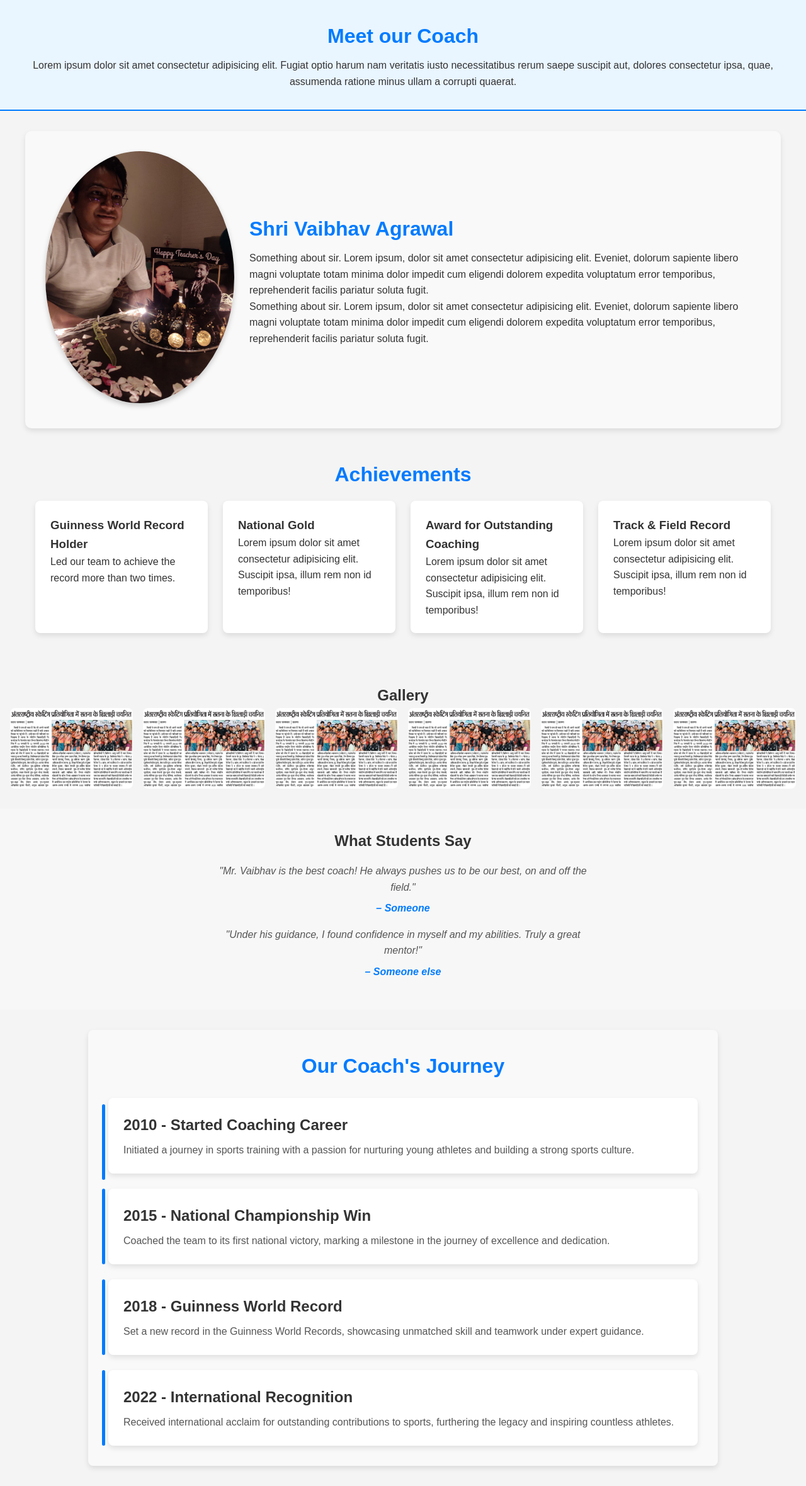
After one commit to ArchitAgrawal14/Vsa-deployed, a Node server app: page /meetOurCoach in a window 1280 px wide. The commit adds this page. Shown: the whole page at 63% size. Run offline with Node 20, Linux system fonts and the light colour scheme; some libraries are stand-ins or nearby versions.

Commit message:
Completed news letter and meet our coach page

```diff
--- a/index.js
+++ b/index.js
@@ -54,13 +54,13 @@ app.use((req, res, next) => {
 
 const Secret_key = process.env.jwtSecretKey;
 
-// const db = new pg.Client({
-//   host:process.env.databaseHost,
-//   password: process.env.databasePassword,
-//   database: "vsa",
-//   port: 4000,
-//   user: "postgres",
-// });
+const db = new pg.Client({
+  host:process.env.databaseHost,
+  password: process.env.databasePassword,
+  database: "vsa",
+  port: 4000,
+  user: "postgres",
+});
 
 //Database_url mei internal server ka link dala jaata hai
 // const db = new pg.Client({
@@ -70,13 +70,13 @@ const Secret_key = process.env.jwtSecretKey;
 //   database: process.env.DATABASE_NAME || "vsa",  // Fetch from env with a fallback
 //   port: process.env.DATABASE_PORT || 4000 // Fetch from env with default 5432
 // });
-const db = new pg.Client({
-  host: process.env.databaseHost,       // Fetch from env
-  user: process.env.DATABASE_USER,       // Fetch from env
-  password: process.env.databasePassword, // Fetch from env
-  database: process.env.DATABASE_NAME || "vsa_hyuv",  // Fetch from env with a fallback
-  port: process.env.DATABASE_PORT || 5432 // Fetch from env with default 5432
-});
+// const db = new pg.Client({
+//   host: process.env.databaseHost,       // Fetch from env
+//   user: process.env.DATABASE_USER,       // Fetch from env
+//   password: process.env.databasePassword, // Fetch from env
+//   database: process.env.DATABASE_NAME || "vsa_hyuv",  // Fetch from env with a fallback
+//   port: process.env.DATABASE_PORT || 5432 // Fetch from env with default 5432
+// });
 
 // Connect to the database
 // connection.connect((err) => {
@@ -150,8 +150,8 @@ app.post("/SignUp", async (req, res) => {
           }
         });
 
-        // const verificationLink = `http://localhost:3000/verify-email?token=${verificationToken}`;
-        const verificationLink = `https://vsa-deployed.onrender.com/verify-email?token=${verificationToken}`;
+        const verificationLink = `http://localhost:3000/verify-email?token=${verificationToken}`;
+        // const verificationLink = `https://vsa-deployed.onrender.com/verify-email?token=${verificationToken}`;
 
         const mailOptions = {
           from: process.env.nodeMailerEmailValidatorEmail,
@@ -1323,6 +1323,15 @@ app.get("/StudentsAchievements", authenticateUser, async (req, res) => {
 
 });
 
+app.get("/meetOurCoach",authenticateUser,async(req,res)=>{
+if(req.user){
+  res.render("meetOurCoach.ejs");
+
+}else{
+  res.render("meetOurCoach.ejs");
+}
+});
+
 app.post("/studentAchievementDetails", authenticateUser, async (req, res) => {
   if (req.user) {
       const studentId = req.body.studentId;
@@ -1363,42 +1372,77 @@ app.use("/FAQ", authenticateUser,async (req, res) => {
   }
 });
 
-//Admin panel funtionnality starts here
+
 //yaha pe newsletter ka hai
+// app.post("/subscribedToNewsLetter", authenticateUser, async (req, res) => {
+//     if (req.user) {
+//       try {
+//         const {Email} = req.body;
+//         console.log(Email);
+//         if (Email) {
+//           const checkDuplicateEmail_forNewsLetter = await db.query(
+//             "SELECT * FROM news_letter_subscriber WHERE email=$1",
+//             [Email]
+//           );
+//           if (checkDuplicateEmail_forNewsLetter.rows.length>0) {
+//             // res.render("/");
+//             res.send("Email already exist");
+//             console.log("Email already exist");
+//           } else {
+//             await db.query(
+//               "INSERT INTO news_letter_subscriber(email) VALUES($1)",
+//               [Email]
+//             );
+//             res.redirect("/");
+//             console.log("Email successfully added for news letter");
+//            }
+//         }
+//       } catch (error) {
+//         res.redirect("/");
+//         console.log("Failed to get email subscribe news letter route", error);
+//       }
+//     } else {
+//       res.redirect("/newLogin");
+//       console.log(
+//         "User not logged in and trying to subscribe to newsLetter that is why redirected to login page"
+//       );
+//     }
+// });
+
 app.post("/subscribedToNewsLetter", authenticateUser, async (req, res) => {
   if (req.user) {
     try {
-        const {Email} = req.body;
-        console.log(Email);
+      const { Email } = req.body;
+      // console.log(Email);
       if (Email) {
         const checkDuplicateEmail_forNewsLetter = await db.query(
           "SELECT * FROM news_letter_subscriber WHERE email=$1",
           [Email]
         );
-          if (checkDuplicateEmail_forNewsLetter.rows.length>0) {
-            // res.render("/");
-            res.send("Email already exist");
-            console.log("Email already exist");
+        if (checkDuplicateEmail_forNewsLetter.rows.length > 0) {
+          res.send("Email already exists");
+          console.log("Email already exists");
         } else {
           await db.query(
             "INSERT INTO news_letter_subscriber(email) VALUES($1)",
             [Email]
           );
-            res.redirect("/");
-            console.log("Email successfully added for news letter");
-           }
-        }
-      } catch (error) {
-        res.redirect("/");
-        console.log("Failed to get email subscribe news letter route", error);
-      }
-    } else {
-      res.redirect("/newLogin");
-      console.log(
-        "User not logged in and trying to subscribe to newsLetter that is why redirected to login page"
-      );
-    }
-});
+          res.send("Email successfully added for newsletter");
+          console.log("Email successfully added for newsletter");
+        }
+      }
+    } catch (error) {
+      res.status(500).send("An error occurred");
+      console.log("Failed to subscribe to newsletter route", error);
+    }
+  } else {
+    // Send a JSON response for redirection when user is not logged in
+    res.status(401).json({ redirectTo: "/newLogin" });
+    console.log("User not logged in, redirecting to login page");
+  }
+});
+
+//Admin panel funtionnality starts here
 // Route for sending newsletters
 app.get("/Create_newsLetter", authenticateUser, async (req,res) => {
     admin.createNewsLetterAdmin(req,res);
--- a/views/index.ejs
+++ b/views/index.ejs
@@ -587,9 +587,9 @@ body {
                     </div>
                 </div>
 
-                <div class="block large block-training" onclick="window.location='#'">
+                <div class="block large block-training" onclick="window.location='/meetOurCoach'">
                     <div class="block-text">
-                        <h3 class="text-white">Something</h3>
+                        <h3 class="text-black">Meet our coach</h3>
                         <p class="text-white">48% <br> Lorem ipsum dolor sit amet consectetur adipisicing elit. Non similique repudiandae asperiores?.</p>
                     </div>
                 </div>
--- /dev/null
+++ b/views/meetOurCoach.ejs
@@ -0,0 +1,383 @@
+<!DOCTYPE html>
+<html lang="en">
+<head>
+    <meta charset="UTF-8">
+    <meta name="viewport" content="width=device-width, initial-scale=1.0">
+    <title>About Our Sports Teacher</title>
+    <link rel="stylesheet" href="https://cdnjs.cloudflare.com/ajax/libs/font-awesome/6.0.0-beta3/css/all.min.css">
+    <style>
+        /* Reset */
+        * {
+            margin: 0;
+            padding: 0;
+            box-sizing: border-box;
+        }
+
+        body {
+            font-family: Arial, sans-serif;
+            color: #333;
+            line-height: 1.6;
+            background-color: #f4f4f4;
+        }
+
+        /* Header */
+        .header {
+            background-color: #007bff;
+            color: #fff;
+            padding: 2rem;
+            text-align: center;
+        }
+
+        .header h1 {
+            font-size: 2.5rem;
+            margin-bottom: 0.5rem;
+        }
+
+        /* Welcome Section */
+        .welcome-section {
+            text-align: center;
+            padding: 2rem 1rem;
+            background-color: #e9f5ff;
+            border-bottom: 2px solid #007bff;
+        }
+
+        .welcome-section h2 {
+            color: #007bff;
+            font-size: 2rem;
+            margin-bottom: 0.5rem;
+        }
+
+        /* About Section */
+        .about-section, .achievements-section, .contact-section {
+            max-width: 1200px;
+            margin: 2rem auto;
+            padding: 1rem;
+        }
+
+        .about-section {
+            display: flex;
+            flex-wrap: wrap;
+            align-items: center;
+            gap: 1.5rem;
+            background-color: #f9f9f9;
+            padding: 2rem;
+            border-radius: 10px;
+            box-shadow: 0 4px 8px rgba(0, 0, 0, 0.1);
+        }
+
+        .teacher-photo img {
+            width: 100%;
+            max-width: 300px;
+            border-radius: 50%;
+            box-shadow: 0 4px 8px rgba(0, 0, 0, 0.2);
+            transition: transform 0.3s ease;
+        }
+
+        .teacher-photo img:hover {
+            transform: scale(1.05);
+        }
+
+        .teacher-bio {
+            flex: 1;
+        }
+
+        .teacher-bio h2 {
+            color: #007bff;
+            font-size: 2rem;
+            margin-bottom: 0.5rem;
+        }
+
+        /* Achievements Section */
+        .achievements-section h2 {
+            font-size: 2rem;
+            color: #007bff;
+            text-align: center;
+            margin-bottom: 1rem;
+        }
+
+        .achievements-grid {
+            display: grid;
+            grid-template-columns: repeat(auto-fit, minmax(250px, 1fr));
+            gap: 1.5rem;
+        }
+
+        .achievement {
+            background-color: #fff;
+            padding: 1.5rem;
+            border-radius: 8px;
+            box-shadow: 0 4px 8px rgba(0, 0, 0, 0.1);
+            transition: transform 0.3s ease;
+        }
+
+        .achievement:hover {
+            transform: translateY(-5px);
+        }
+
+        /* Gallery Section */
+        .gallery-section {
+            padding: 2rem 1rem;
+            text-align: center;
+        }
+
+        .gallery-grid {
+            display: grid;
+            grid-template-columns: repeat(auto-fit, minmax(150px, 1fr));
+            gap: 1rem;
+        }
+
+        .gallery-grid img {
+            width: 100%;
+            border-radius: 8px;
+            transition: transform 0.3s ease;
+        }
+
+        .gallery-grid img:hover {
+            transform: scale(1.05);
+        }
+
+        /* Testimonials Section */
+        .testimonials-section {
+            text-align: center;
+            padding: 2rem 1rem;
+            background-color: #f7f7f7;
+        }
+
+        .testimonials blockquote {
+            font-style: italic;
+            color: #555;
+            margin: 1rem auto;
+            max-width: 600px;
+        }
+
+        .testimonials cite {
+            display: block;
+            margin-top: 0.5rem;
+            font-weight: bold;
+            color: #007bff;
+        }
+
+        /* Contact Section */
+        .contact-section h2 {
+            font-size: 2rem;
+            color: #007bff;
+            text-align: center;
+            margin-bottom: 1rem;
+        }
+
+        .contact-form {
+            display: flex;
+            flex-direction: column;
+            gap: 1rem;
+        }
+
+        .contact-form label {
+            text-align: left;
+            font-weight: bold;
+        }
+
+        .contact-form input, .contact-form textarea {
+            width: 100%;
+            padding: 0.75rem;
+            border: 1px solid #ddd;
+            border-radius: 5px;
+        }
+
+        .contact-form button {
+            padding: 0.75rem;
+            background-color: #007bff;
+            color: #fff;
+            border: none;
+            border-radius: 5px;
+            cursor: pointer;
+            transition: background-color 0.3s ease;
+        }
+
+        .contact-form button:hover {
+            background-color: #0056b3;
+        }
+
+        /* Responsive */
+        @media (max-width: 768px) {
+            .teacher-photo img {
+                max-width: 200px;
+            }
+
+            .about-section {
+                flex-direction: column;
+                text-align: center;
+            }
+
+            .achievements-grid, .gallery-grid {
+                grid-template-columns: 1fr;
+            }
+        }
+    .journey-section {
+        max-width: 1000px;
+        margin: 2rem auto;
+        padding: 2rem;
+        background-color: #f9f9f9;
+        border-radius: 8px;
+        box-shadow: 0 4px 8px rgba(0, 0, 0, 0.1);
+    }
+
+    .journey-section h2 {
+        font-size: 2rem;
+        color: #007bff;
+        text-align: center;
+        margin-bottom: 1.5rem;
+    }
+
+    .journey-timeline {
+        display: flex;
+        flex-direction: column;
+        gap: 1.5rem;
+    }
+
+    .journey-item {
+        background-color: #fff;
+        padding: 1.5rem;
+        border-radius: 8px;
+        box-shadow: 0 4px 8px rgba(0, 0, 0, 0.1);
+        position: relative;
+        transition: transform 0.3s ease;
+    }
+
+    .journey-item:hover {
+        transform: translateY(-5px);
+    }
+
+    .journey-item h3 {
+        font-size: 1.5rem;
+        color: #333;
+        margin-bottom: 0.5rem;
+    }
+
+    .journey-item p {
+        color: #555;
+    }
+
+    /* Adding a timeline style */
+    .journey-item:before {
+        content: '';
+        position: absolute;
+        top: 0;
+        left: -10px;
+        height: 100%;
+        width: 5px;
+        background-color: #007bff;
+        border-radius: 5px;
+    }
+
+    .journey-item:first-child:before {
+        top: 10px;
+    }
+
+    @media (max-width: 768px) {
+        .journey-section {
+            padding: 1.5rem;
+        }
+
+        .journey-timeline {
+            gap: 1rem;
+        }
+
+        .journey-item h3 {
+            font-size: 1.3rem;
+        }
+    }
+    </style>
+</head>
+<body>
+    <section class="welcome-section">
+        <h2>Meet our Coach</h2>
+        <p>Lorem ipsum dolor sit amet consectetur adipisicing elit. Fugiat optio harum nam veritatis iusto necessitatibus rerum saepe suscipit aut, dolores consectetur ipsa, quae, assumenda ratione minus ullam a corrupti quaerat.</p>
+    </section>
+
+    <section class="about-section">
+        <div class="teacher-photo">
+            <img src="/images/our coach.jpg" alt="Sports Teacher">
+        </div>
+        <div class="teacher-bio">
+            <h2>Shri Vaibhav Agrawal</h2>
+            <p>
+                Something about sir.
+                Lorem ipsum, dolor sit amet consectetur adipisicing elit. Eveniet, dolorum sapiente libero magni voluptate totam minima dolor impedit cum eligendi dolorem expedita voluptatum error temporibus, reprehenderit facilis pariatur soluta fugit.
+            </p>
+            <p>
+                Something about sir.
+                Lorem ipsum, dolor sit amet consectetur adipisicing elit. Eveniet, dolorum sapiente libero magni voluptate totam minima dolor impedit cum eligendi dolorem expedita voluptatum error temporibus, reprehenderit facilis pariatur soluta fugit.
+            </p>
+        </div>
+    </section>
+
+    <section class="achievements-section">
+        <h2>Achievements</h2>
+        <div class="achievements-grid">
+            <div class="achievement">
+                <h3>Guinness World Record Holder</h3>
+                <p>Led our team to achieve the record more than two times.</p>
+            </div>
+            <div class="achievement">
+                <h3>National Gold</h3>
+                <p>Lorem ipsum dolor sit amet consectetur adipisicing elit. Suscipit ipsa, illum rem non id temporibus!</p>
+            </div>
+            <div class="achievement">
+                <h3>Award for Outstanding Coaching</h3>
+                <p>Lorem ipsum dolor sit amet consectetur adipisicing elit. Suscipit ipsa, illum rem non id temporibus!</p>
+            </div>
+            <div class="achievement">
+                <h3>Track & Field Record</h3>
+                <p>Lorem ipsum dolor sit amet consectetur adipisicing elit. Suscipit ipsa, illum rem non id temporibus!</p>
+            </div>
+        </div>
+    </section>
+
+    <section class="gallery-section">
+        <h2>Gallery</h2>
+        <div class="gallery-grid">
+            <img src="/images/national_players.jpg" alt="Event 1">
+            <img src="/images/national_players.jpg" alt="Event 2">
+            <img src="/images/national_players.jpg" alt="Event 3">
+            <img src="/images/national_players.jpg" alt="Event 4">
+            <img src="/images/national_players.jpg" alt="Event 5">
+            <img src="/images/national_players.jpg" alt="Event 6">
+        </div>
+    </section>
+
+    <section class="testimonials-section">
+        <h2>What Students Say</h2>
+        <div class="testimonials">
+            <blockquote>
+                "Mr. Vaibhav is the best coach! He always pushes us to be our best, on and off the field."
+                <cite>– Someone</cite>
+            </blockquote>
+            <blockquote>
+                "Under his guidance, I found confidence in myself and my abilities. Truly a great mentor!"
+                <cite>– Someone else</cite>
+            </blockquote>
+        </div>
+    </section>
+
+    <section class="journey-section">
+        <h2>Our Coach's Journey</h2>
+        <div class="journey-timeline">
+            <div class="journey-item">
+                <h3>2010 - Started Coaching Career</h3>
+                <p>Initiated a journey in sports training with a passion for nurturing young athletes and building a strong sports culture.</p>
+            </div>
+            <div class="journey-item">
+                <h3>2015 - National Championship Win</h3>
+                <p>Coached the team to its first national victory, marking a milestone in the journey of excellence and dedication.</p>
+            </div>
+            <div class="journey-item">
+                <h3>2018 - Guinness World Record</h3>
+                <p>Set a new record in the Guinness World Records, showcasing unmatched skill and teamwork under expert guidance.</p>
+            </div>
+            <div class="journey-item">
+                <h3>2022 - International Recognition</h3>
+                <p>Received international acclaim for outstanding contributions to sports, furthering the legacy and inspiring countless athletes.</p>
+            </div>
+        </div>
+    </section>
+</body>
+</html>
```
Also changed, not shown: views/footer.ejs (+56 -10 lines). Lines whose indentation alone changed are shown as unchanged.
